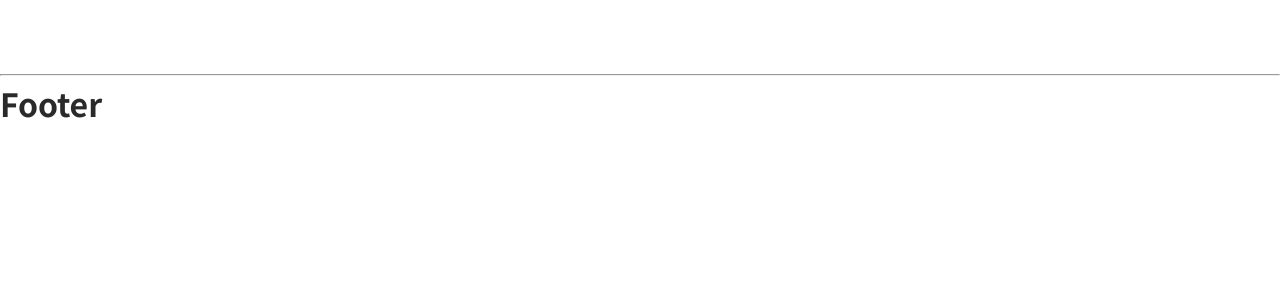
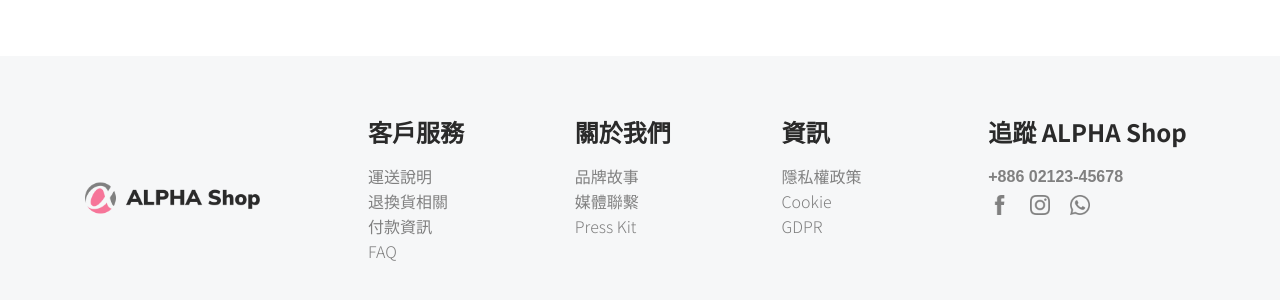
Before and after one commit to wentingliuu/alpha-shop-vue, a Vue app: page /#/checkout in a window 1280 px wide. Shown: the part 744-1044 px from the top of the page. Before the commit the page ends 870 px from the top, so only its background shows below. Built offline with nearby package versions, Linux system fonts and the light colour scheme.

Commit message:
feat: add footer component

```diff
--- a/src/App.vue
+++ b/src/App.vue
@@ -1,11 +1,9 @@
 <template>
   <div id="alpha-shop-vue">
     <Header />
-    <hr>
     <main>
       <router-view />
     </main>
-    <hr>
     <Footer />
   </div>
 </template>
--- a/src/assets/scss/_footer.scss
+++ b/src/assets/scss/_footer.scss
@@ -21,7 +21,7 @@ footer {
       display: flex;
       margin-top: 64px;
 
-      div {
+      .footer__list {
         width: 25%;
 
         .footer__items {
--- a/src/components/Footer.vue
+++ b/src/components/Footer.vue
@@ -1,3 +1,66 @@
 <template>
-  <h1>Footer</h1>
+  <footer>
+    <div class="container">
+      <router-link to="/" class="footer__brand"></router-link>
+
+      <div class="footer__content">
+        <div
+          v-for="content in footerContents"
+          :key="content.id"
+          class="footer__list"
+        >
+          <h2 class="footer__subtitle">{{ content.title }}</h2>
+          <div class="footer__items">
+            <router-link
+              to="/"
+              class="footer__link"
+              v-for="(content, index) in content.contents"
+              :key="index"
+            >
+              {{ content }}
+            </router-link>
+          </div>
+        </div>
+
+        <div class="footer__list">
+          <h2 class="footer__subtitle">追蹤 ALPHA Shop</h2>
+          <div class="footer__items">
+            <router-link to="/" class="footer__link footer__link--phone">+886 02123-45678</router-link>
+            <div class="footer__item">
+              <router-link to="/" class="footer__icon--fb"></router-link>
+              <router-link to="/" class="footer__icon--ig"></router-link>
+              <router-link to="/" class="footer__icon--wa"></router-link>
+            </div>
+          </div>
+        </div>
+      </div>
+    </div>
+  </footer>
 </template>
+
+<script>
+export default {
+  name: 'Footer',
+  data() {
+    return {
+      footerContents: [
+        {
+          id: 1,
+          title: '客戶服務',
+          contents: ['運送說明', '退換貨相關', '付款資訊', 'FAQ']
+        },
+        {
+          id: 2,
+          title: '關於我們',
+          contents: ['品牌故事', '媒體聯繫', 'Press Kit']
+        },
+        {
+          id: 3,
+          title: '資訊',
+          contents: ['隱私權政策', 'Cookie', 'GDPR']
+        }
+      ]
+    }
+  }
+}
+</script>
```
